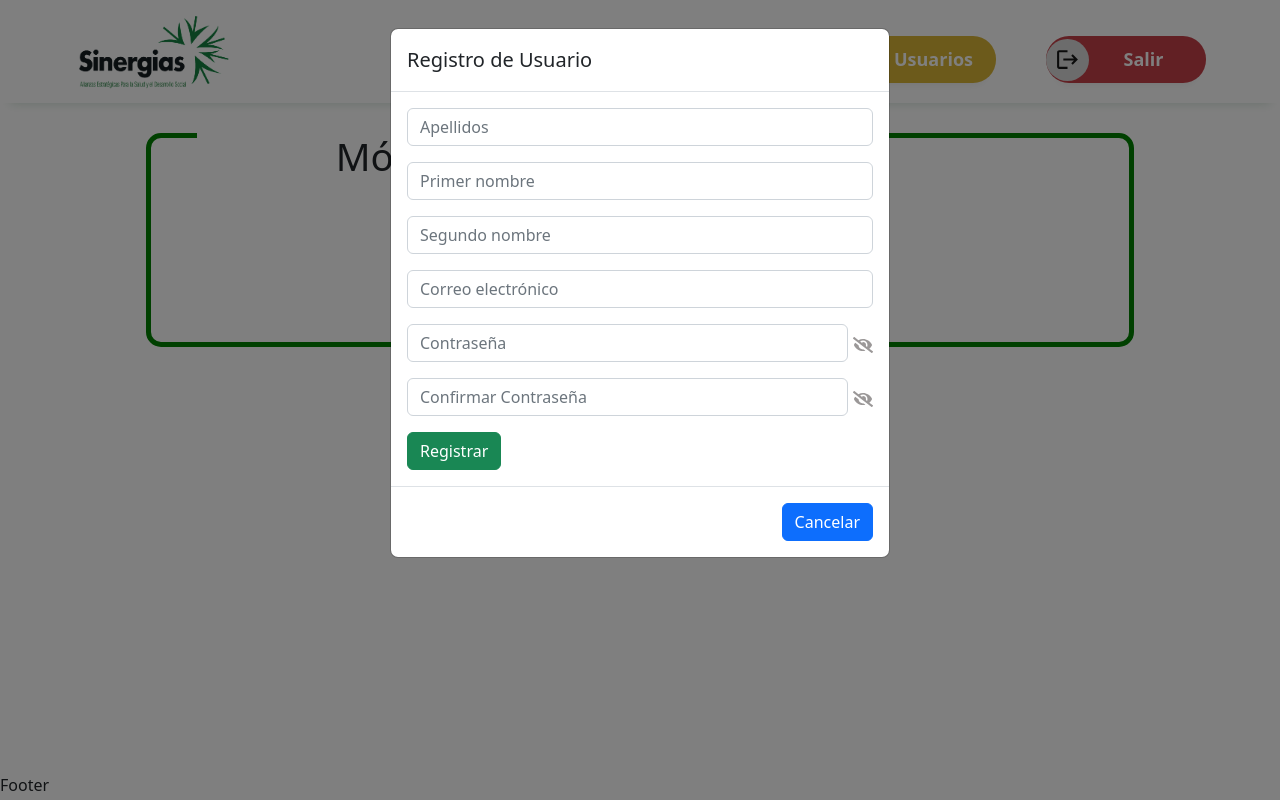
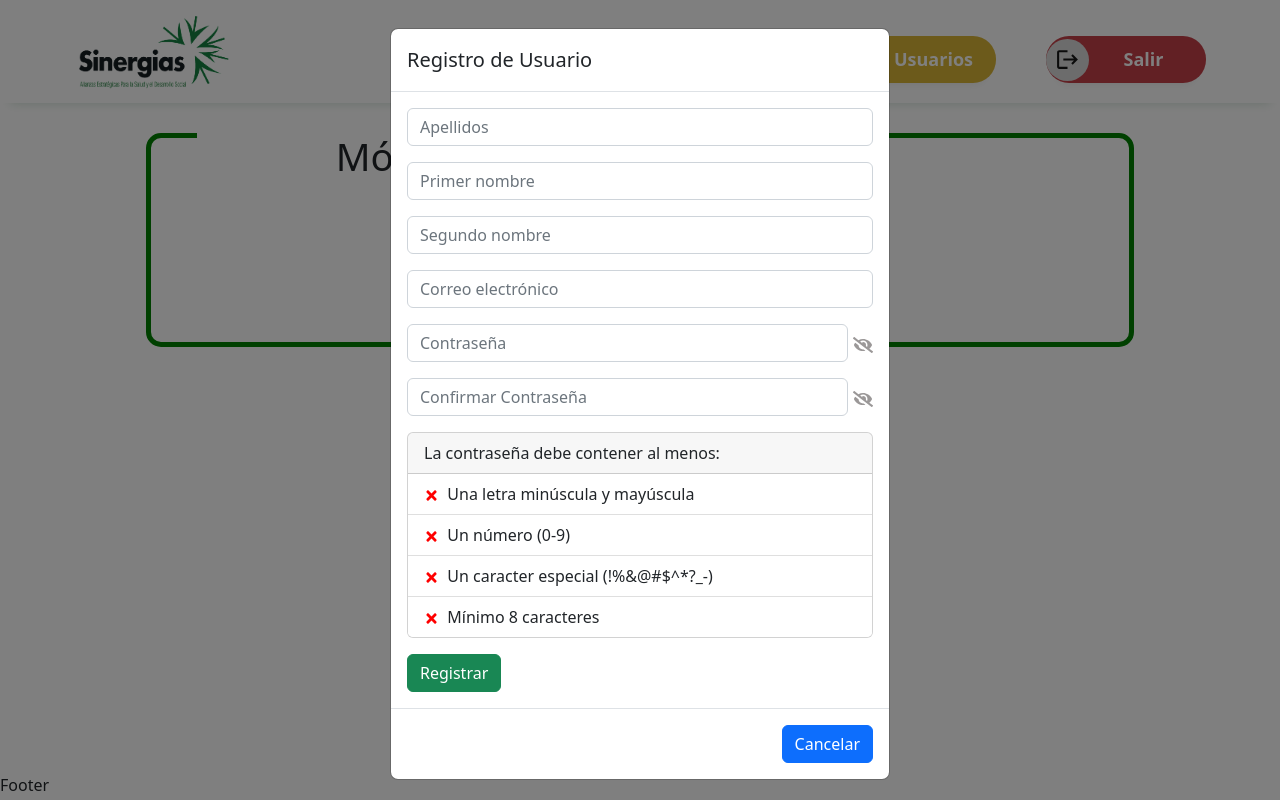
Before and after one commit to programateacademy/Sinergias-Alianzas-Front-end, a React (Create React App) app: page /users in a window 1280 px wide. Both pictures are taken after a click on the button "Nuevo Usuario". Built offline with nearby package versions, Linux system fonts and the light colour scheme.

Commit message:
Se realiza validación en el front para que la contraseña cumpla con los requerimientos indicados, se realiza función para capturar el valor del input

```diff
--- a/src/components/AddUser/AddUser.jsx
+++ b/src/components/AddUser/AddUser.jsx
@@ -1,11 +1,12 @@
 // Dependencias
-import React, { useState } from "react";
+import React, { useState, useEffect } from "react";
 
 // Componentes
 import PasswordInput from "../Layout/PasswordInput/PasswordInput";
 
 // Iconos
 import { RiUserAddFill } from "react-icons/ri";
+import { FaTimes, FaCheck } from "react-icons/fa";
 
 // Estilos
 import {
@@ -17,8 +18,22 @@ import {
   Form,
   FormGroup,
   Input,
+  Card,
+  CardHeader,
+  ListGroup,
+  ListGroupItem,
 } from "reactstrap";
 import "./AddUser.css";
+
+// Estado inicial del formulario
+const initialState = {
+  lastName: "",
+  firstName: "",
+  secondName: "",
+  email: "",
+  password: "",
+  confirmPassword: "",
+};
 
 const AddUser = () => {
   /*
@@ -31,8 +46,26 @@ const AddUser = () => {
   const [modal, setModal] = useState(false);
 
   //* Estado del formulario
-  const [email, setEmail] = useState("");
-  const [password, setPassword] = useState("");
+  const [formData, setFormData] = useState(initialState);
+
+  const { lastName, firstName, secondName, email, password, confirmPassword } =
+    formData;
+
+  //* Estado para validar la estructura de la contraseña
+  /*
+   La contraseña debe tener las siguientes características:
+   Letras mayusculas y minusculas
+   Números
+   Caracter especial (!@#$...)
+   No puede tener menos de 8 caracteres
+  */
+  const [upperCase, setUpperCase] = useState(false);
+  const [numbers, setNumbers] = useState(false);
+  const [specialCharacter, setSpecialCharacter] = useState(false);
+  const [passLength, setPassLength] = useState(false);
+
+  const timesIcon = <FaTimes color="red" size={15} />;
+  const checkIcon = <FaCheck color="green" size={15} />;
 
   /*
   - =================================
@@ -45,8 +78,52 @@ const AddUser = () => {
     setModal(!modal);
   };
 
+  // Función para cambiar el icono en las condiciones de la contraseña
+  const switchIcon = (condition) => {
+    if (condition) {
+      return checkIcon;
+    }
+
+    return timesIcon;
+  };
+
   // Función para capturar el valor del input
-  const onChange = () => {};
+  const onInputChange = (e) => {
+    const { name, value } = e.target;
+
+    setFormData({ ...formData, [name]: value });
+  };
+
+  // Renderizar el componente de acuerdo a las condiciones de la contraseña
+  useEffect(() => {
+    //? ¿Contiene letras mayúsculas y minúsculas?
+    if(password.match(/([a-z].*[A-Z])|([A-Z].*[a-z])/)) {
+      setUpperCase(true)
+    } else {
+      setUpperCase(false)
+    }
+
+    //? ¿Contiene números?
+    if(password.match(/([0-9])/)) {
+      setNumbers(true)
+    } else {
+      setNumbers(false)
+    }
+
+    //? ¿Contiene caracteres especiales?
+    if(password.match(/([!,%,&,@,#,$,^,*,?,_,-])/)) {
+      setSpecialCharacter(true)
+    } else {
+      setSpecialCharacter(false)
+    }
+
+    //? ¿Contiene mínimo 8 caracteres?
+    if(password.length > 7) {
+      setPassLength(true)
+    } else {
+      setPassLength(false)
+    }
+  }, [password])
 
   // Función para enviar el formulario
   const handleSubmit = () => {};
@@ -71,6 +148,8 @@ const AddUser = () => {
                 name="lastName"
                 placeholder="Apellidos"
                 type="text"
+                value={lastName}
+                onChange={onInputChange}
                 required
               />
             </FormGroup>
@@ -80,6 +159,8 @@ const AddUser = () => {
                 name="firstName"
                 placeholder="Primer nombre"
                 type="text"
+                value={firstName}
+                onChange={onInputChange}
                 required
               />
             </FormGroup>
@@ -89,6 +170,8 @@ const AddUser = () => {
                 name="secondName"
                 placeholder="Segundo nombre"
                 type="text"
+                value={secondName}
+                onChange={onInputChange}
               />
             </FormGroup>
 
@@ -97,6 +180,8 @@ const AddUser = () => {
                 name="email"
                 placeholder="Correo electrónico"
                 type="email"
+                value={email}
+                onChange={onInputChange}
                 required
               />
             </FormGroup>
@@ -107,22 +192,56 @@ const AddUser = () => {
                 placeholder="Contraseña"
                 type="password"
                 value={password}
-                onChange={onChange}
+                onChange={onInputChange}
               />
             </FormGroup>
 
             <FormGroup>
               <PasswordInput
-                name="password"
+                name="confirmPassword"
                 placeholder="Confirmar Contraseña"
                 type="password"
-                value={password}
-                onChange={onChange}
+                value={confirmPassword}
+                onChange={onInputChange}
               />
             </FormGroup>
-            <Button color="success">Registrar</Button>
+
+            {/* Característica de la contraseña */}
+            <Card
+              style={{
+                width: "100%",
+              }}
+            >
+              <CardHeader>La contraseña debe contener al menos:</CardHeader>
+              <ListGroup flush>
+                <ListGroupItem>
+                  {switchIcon(upperCase)}
+                  &nbsp; Una letra minúscula y mayúscula
+                </ListGroupItem>
+
+                <ListGroupItem>
+                  {switchIcon(numbers)}
+                  &nbsp; Un número (0-9)
+                </ListGroupItem>
+
+                <ListGroupItem>
+                  {switchIcon(specialCharacter)}
+                  &nbsp; Un caracter especial (!%&@#$^*?_-)
+                </ListGroupItem>
+
+                <ListGroupItem>
+                  {switchIcon(passLength)}
+                  &nbsp; Mínimo 8 caracteres
+                </ListGroupItem>
+              </ListGroup>
+            </Card>
+
+            <Button color="success" className="mt-3">
+              Registrar
+            </Button>
           </Form>
         </ModalBody>
+
         <ModalFooter>
           <Button color="primary" onClick={toggleModal}>
             Cancelar
--- a/src/pages/Login/Login.jsx
+++ b/src/pages/Login/Login.jsx
@@ -28,7 +28,7 @@ const Login = () => {
   */
 
   // Función para capturar el valor del input
-  const onChange = () => {};
+  const onInputChange = () => {};
 
   // Función para enviar el formulario
   const handleSubmit = () => {};
@@ -74,7 +74,7 @@ const Login = () => {
                 placeholder="Contraseña"
                 type="password"
                 value={password}
-                onChange={onChange}
+                onChange={onInputChange}
               />
             </FormGroup>
           </div>
```
